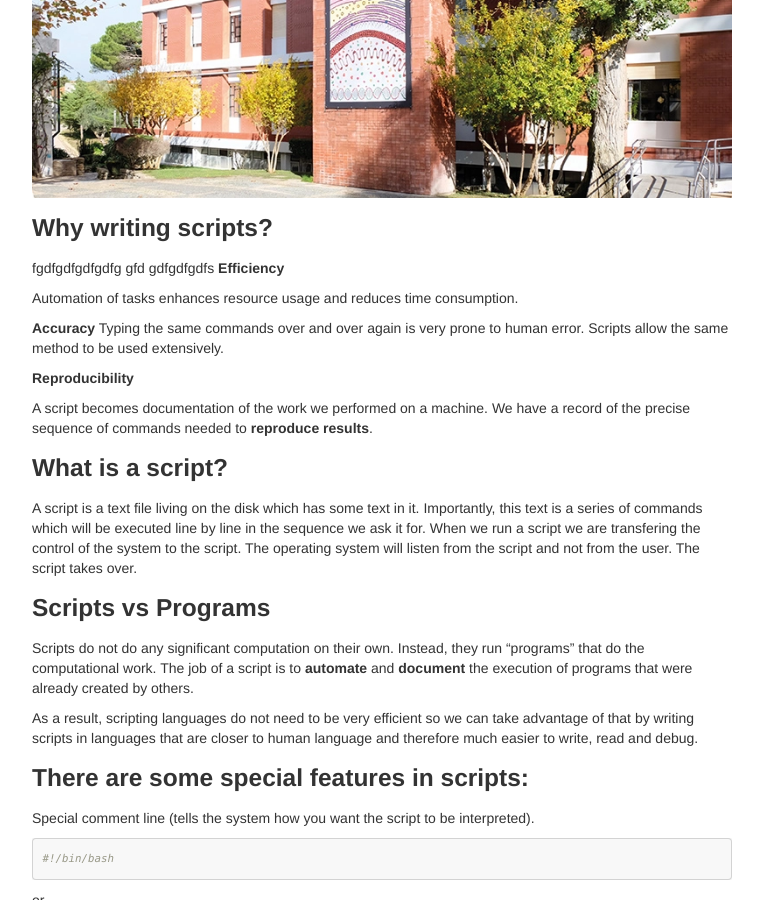
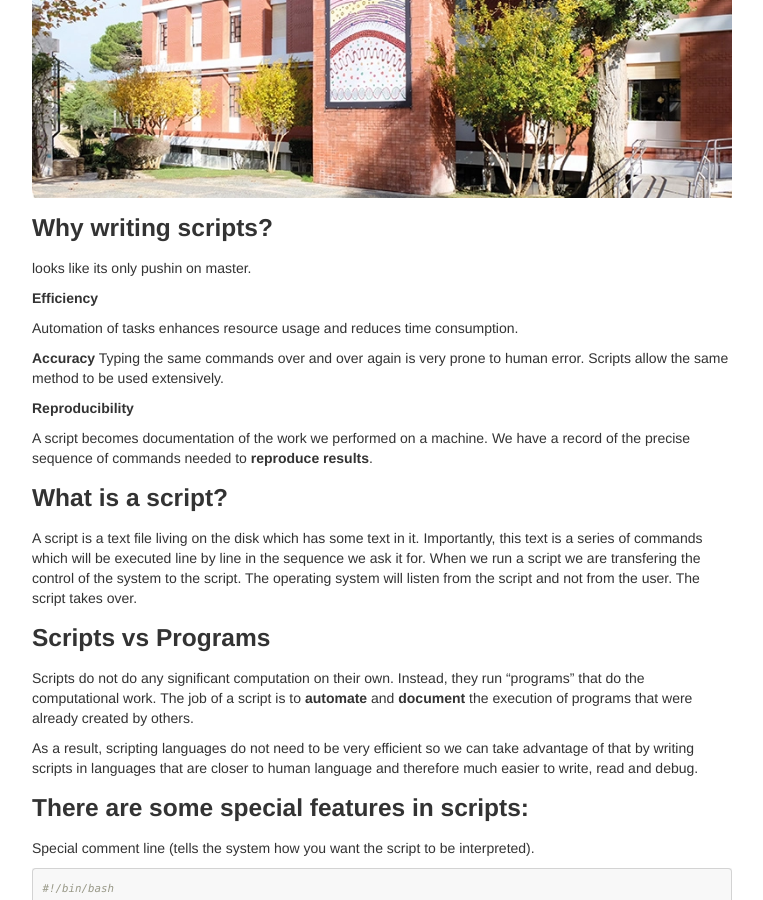
Before and after one commit to GTPB/IBB21, a Jekyll site: the page built from pages/Introduction.md, in a window 1280 px wide and 900 px high, scrolled down 452 px. Shown: the whole window, without its empty margins (258-1021 px from the left). Built offline with Jekyll 4.4.1, drawn with Linux system fonts in a browser that asks for light colours; our own code applies the rules of GitHub Pages for plain Markdown files.

Commit message:
I am lost

```diff
--- a/pages/Introduction.md
+++ b/pages/Introduction.md
@@ -4,9 +4,8 @@
 
 ### Why writing scripts?
 
-fgdfgdfgdfgdfg
-gfd
-gdfgdfgdfs
+looks like its only pushin on master.
+
 **Efficiency**
 
 Automation of tasks enhances resource usage and reduces time consumption.
```
